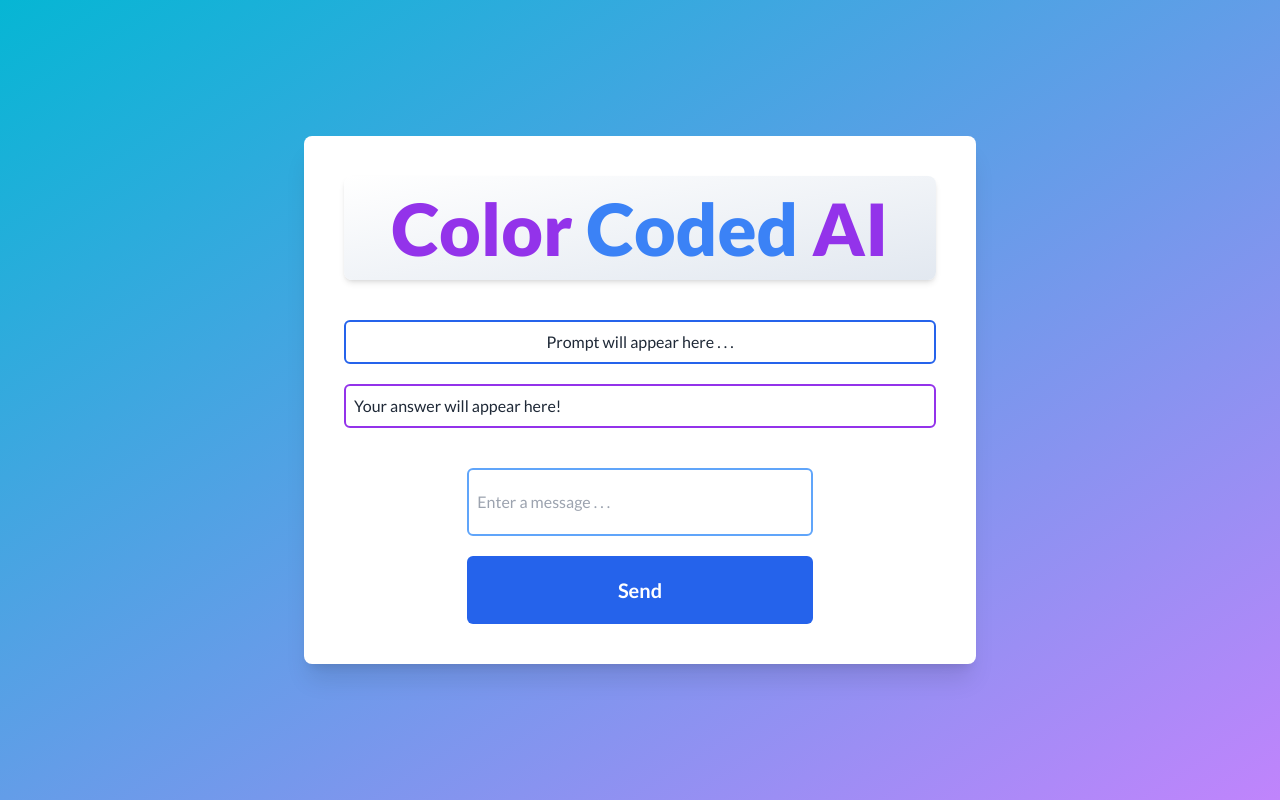
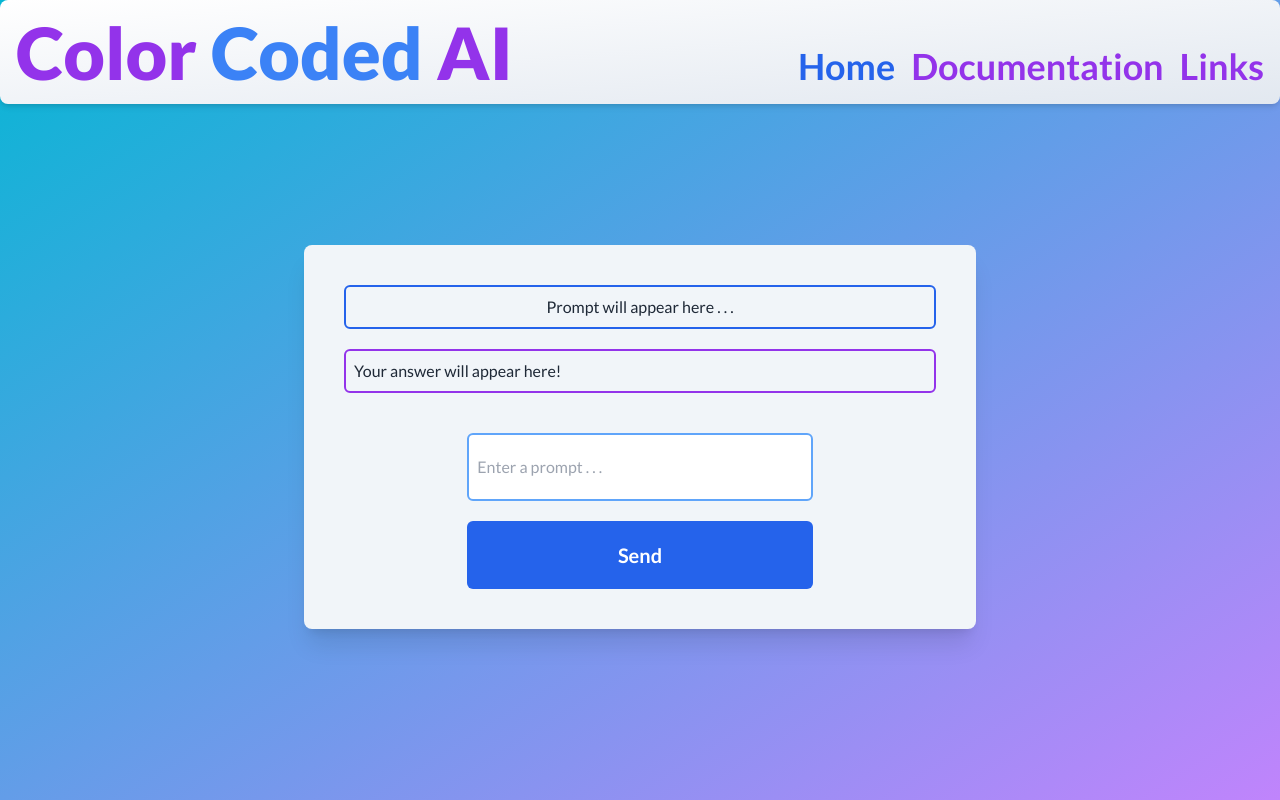
Before and after one commit to GreeneGunnar14/django_openai_example_site, a Django app: page / in a window 1280 px wide. Run offline with Django 4.2, Linux system fonts and the light colour scheme.

Commit message:
add base template, modify index

```diff
--- a/chatapp/static/output.css
+++ b/chatapp/static/output.css
@@ -536,13 +536,81 @@ video {
   --tw-backdrop-sepia:  ;
 }
 
+.container{
+  width: 100%;
+}
+
+@media (min-width: 640px){
+  .container{
+    max-width: 640px;
+  }
+}
+
+@media (min-width: 768px){
+  .container{
+    max-width: 768px;
+  }
+}
+
+@media (min-width: 1024px){
+  .container{
+    max-width: 1024px;
+  }
+}
+
+@media (min-width: 1280px){
+  .container{
+    max-width: 1280px;
+  }
+}
+
+@media (min-width: 1536px){
+  .container{
+    max-width: 1536px;
+  }
+}
+
 .static{
   position: static;
+}
+
+.absolute{
+  position: absolute;
+}
+
+.sticky{
+  position: sticky;
+}
+
+.left-auto{
+  left: auto;
+}
+
+.right-auto{
+  right: auto;
+}
+
+.top-0{
+  top: 0px;
+}
+
+.m-auto{
+  margin: auto;
 }
 
 .mx-auto{
   margin-left: auto;
   margin-right: auto;
+}
+
+.my-auto{
+  margin-top: auto;
+  margin-bottom: auto;
+}
+
+.my-11{
+  margin-top: 2.75rem;
+  margin-bottom: 2.75rem;
 }
 
 .mb-10{
@@ -551,6 +619,14 @@ video {
 
 .mt-10{
   margin-top: 2.5rem;
+}
+
+.mt-11{
+  margin-top: 2.75rem;
+}
+
+.block{
+  display: block;
 }
 
 .flex{
@@ -565,16 +641,92 @@ video {
   height: 100vh;
 }
 
+.h-full{
+  height: 100%;
+}
+
+.h-max{
+  height: -moz-max-content;
+  height: max-content;
+}
+
+.h-96{
+  height: 24rem;
+}
+
+.h-5\/6{
+  height: 83.333333%;
+}
+
+.h-fit{
+  height: -moz-fit-content;
+  height: fit-content;
+}
+
+.h-auto{
+  height: auto;
+}
+
+.h-1\/6{
+  height: 16.666667%;
+}
+
 .max-h-48{
   max-height: 12rem;
+}
+
+.max-h-screen{
+  max-height: 100vh;
+}
+
+.max-h-fit{
+  max-height: -moz-fit-content;
+  max-height: fit-content;
+}
+
+.min-h-screen{
+  min-height: 100vh;
+}
+
+.min-h-full{
+  min-height: 100%;
+}
+
+.min-h-max{
+  min-height: -moz-max-content;
+  min-height: max-content;
 }
 
 .w-7\/12{
   width: 58.333333%;
 }
 
+.w-full{
+  width: 100%;
+}
+
+.w-screen{
+  width: 100vw;
+}
+
+.w-4\/5{
+  width: 80%;
+}
+
 .max-w-2xl{
   max-width: 42rem;
+}
+
+.max-w-screen-xl{
+  max-width: 1280px;
+}
+
+.max-w-screen-lg{
+  max-width: 1024px;
+}
+
+.flex-grow{
+  flex-grow: 1;
 }
 
 .border-spacing-4{
@@ -587,20 +739,48 @@ video {
   cursor: pointer;
 }
 
+.grid-cols-1{
+  grid-template-columns: repeat(1, minmax(0, 1fr));
+}
+
 .grid-rows-2{
   grid-template-rows: repeat(2, minmax(0, 1fr));
+}
+
+.grid-rows-1{
+  grid-template-rows: repeat(1, minmax(0, 1fr));
+}
+
+.flex-row{
+  flex-direction: row;
 }
 
 .flex-col{
   flex-direction: column;
 }
 
+.items-baseline{
+  align-items: baseline;
+}
+
+.justify-end{
+  justify-content: flex-end;
+}
+
 .justify-center{
   justify-content: center;
 }
 
+.justify-between{
+  justify-content: space-between;
+}
+
 .gap-5{
   gap: 1.25rem;
+}
+
+.gap-4{
+  gap: 1rem;
 }
 
 .overflow-y-scroll{
@@ -642,6 +822,16 @@ video {
 .bg-white{
   --tw-bg-opacity: 1;
   background-color: rgb(255 255 255 / var(--tw-bg-opacity));
+}
+
+.bg-slate-100{
+  --tw-bg-opacity: 1;
+  background-color: rgb(241 245 249 / var(--tw-bg-opacity));
+}
+
+.bg-slate-200{
+  --tw-bg-opacity: 1;
+  background-color: rgb(226 232 240 / var(--tw-bg-opacity));
 }
 
 .bg-gradient-to-br{
@@ -688,6 +878,14 @@ video {
   text-align: center;
 }
 
+.align-baseline{
+  vertical-align: baseline;
+}
+
+.align-middle{
+  vertical-align: middle;
+}
+
 .font-lato{
   font-family: Lato, sans-serif;
 }
@@ -702,12 +900,36 @@ video {
   line-height: 1.75rem;
 }
 
+.text-lg{
+  font-size: 1.125rem;
+  line-height: 1.75rem;
+}
+
+.text-3xl{
+  font-size: 1.875rem;
+  line-height: 2.25rem;
+}
+
+.text-5xl{
+  font-size: 3rem;
+  line-height: 1;
+}
+
+.text-4xl{
+  font-size: 2.25rem;
+  line-height: 2.5rem;
+}
+
 .font-black{
   font-weight: 900;
 }
 
 .font-semibold{
   font-weight: 600;
+}
+
+.font-bold{
+  font-weight: 700;
 }
 
 .text-blue-500{
@@ -730,6 +952,26 @@ video {
   color: rgb(255 255 255 / var(--tw-text-opacity));
 }
 
+.text-cyan-600{
+  --tw-text-opacity: 1;
+  color: rgb(8 145 178 / var(--tw-text-opacity));
+}
+
+.text-blue-600{
+  --tw-text-opacity: 1;
+  color: rgb(37 99 235 / var(--tw-text-opacity));
+}
+
+.text-blue-400{
+  --tw-text-opacity: 1;
+  color: rgb(96 165 250 / var(--tw-text-opacity));
+}
+
+.text-purple-800{
+  --tw-text-opacity: 1;
+  color: rgb(107 33 168 / var(--tw-text-opacity));
+}
+
 .shadow-md{
   --tw-shadow: 0 4px 6px -1px rgb(0 0 0 / 0.1), 0 2px 4px -2px rgb(0 0 0 / 0.1);
   --tw-shadow-colored: 0 4px 6px -1px var(--tw-shadow-color), 0 2px 4px -2px var(--tw-shadow-color);
@@ -742,7 +984,21 @@ video {
   box-shadow: var(--tw-ring-offset-shadow, 0 0 #0000), var(--tw-ring-shadow, 0 0 #0000), var(--tw-shadow);
 }
 
+.hover\:cursor-pointer:hover{
+  cursor: pointer;
+}
+
 .hover\:bg-blue-500:hover{
   --tw-bg-opacity: 1;
   background-color: rgb(59 130 246 / var(--tw-bg-opacity));
 }
+
+.hover\:text-purple-800:hover{
+  --tw-text-opacity: 1;
+  color: rgb(107 33 168 / var(--tw-text-opacity));
+}
+
+.active\:text-blue-600:active{
+  --tw-text-opacity: 1;
+  color: rgb(37 99 235 / var(--tw-text-opacity));
+}
--- /dev/null
+++ b/chatapp/templates/chatapp/base.html
@@ -0,0 +1,24 @@
+<!DOCTYPE html>
+<html lang="en" class="h-full">
+<head>
+  {% load static %}
+  <meta charset="UTF-8">
+  <meta name="viewport" content="width=device-width, initial-scale=1.0">
+  <title>Color Coded AI</title>
+  <link rel="shortcut icon" href="{% static 'images/favicon.ico' %}" type="image/x-icon">
+  <link rel="stylesheet" href="{% static 'output.css' %}">
+</head>
+<body class="min-h-screen bg-gradient-to-br from-cyan-500 to-purple-400 font-lato h-full">
+  <div class="max-w-screen-xl mx-auto min-h-screen h-full">
+    <header class="sticky top-0 flex flex-row justify-between rounded-lg bg-gradient-to-br from-white to-slate-200 shadow-md items-baseline">
+      <h1 class="p-4 text-7xl font-black text-purple-600">Color <span class="text-blue-500">Coded</span> AI</h1>
+      <nav class="p-4 flex gap-4 text-4xl">
+        {% for link in nav_links %}
+        <a href="{{ link.name }}" class="h-fit font-bold {{ link.color }} hover:cursor-pointer hover:text-purple-800">{{ link.name }}</a>
+        {% endfor %}
+      </nav>
+    </header>
+    {% block content %}{% endblock %}
+  </div>
+</body>
+</html>
--- a/chatapp/templates/chatapp/index.html
+++ b/chatapp/templates/chatapp/index.html
@@ -1,25 +1,17 @@
-<!DOCTYPE html>
-<html lang="en">
-<head>
-  {% load static %}
-  <meta charset="UTF-8">
-  <meta name="viewport" content="width=device-width, initial-scale=1.0">
-  <title>Color Coded AI</title>
-  <link rel="shortcut icon" href="{% static 'images/favicon.ico' %}" type="image/x-icon">
-  <link rel="stylesheet" href="{% static 'output.css' %}">
-</head>
-<body class="flex flex-col justify-center h-screen max-w-2xl mx-auto bg-gradient-to-br from-cyan-500 to-purple-400 font-lato">
-  <section class="card rounded-lg bg-white p-10 shadow-xl">
-    <h1 class="text-center p-4 text-7xl font-black mb-10 text-purple-600 rounded-lg bg-gradient-to-br from-white to-slate-200 shadow-md">Color <span class="text-blue-500">Coded</span> AI</h1>
+{% extends 'chatapp/base.html' %}
+
+{% block content %}
+<div class="card_box max-w-2xl mx-auto flex flex-col justify-center h-5/6">
+  <div class="card rounded-lg bg-slate-100 p-10 shadow-xl max-h-fit">
     <section class="output text-gray-800 flex flex-col justify-center gap-5">
       <div class="prompt border-spacing-4 border-blue-600 border-2 text-center p-2 rounded-md">{{ prompt }}</div>
       <div class="response border-spacing-4 border-purple-600 border-2 p-2 rounded-md max-h-48 overflow-y-scroll">{{ response|safe }}</div>
     </section>
     <form action="" method="post" class="grid grid-rows-2 w-7/12 gap-5 mt-10 mx-auto">
-      <input class="border-blue-400 border-2 rounded-md p-2" type="text" name="prompt" id="prompt" maxlength="100" placeholder="Enter a message . . . ">
+      <input class="border-blue-400 border-2 rounded-md p-2" type="text" name="prompt" id="prompt" maxlength="100" placeholder="Enter a prompt . . . ">
       <input class="p-5 rounded-md text-white text-xl font-semibold bg-blue-600 hover:bg-blue-500 cursor-pointer" type="submit" value="Send">
       {% csrf_token %}
     </form>
-  </section>
-</body>
-</html>
+  </div>
+</div>
+{% endblock %}
--- a/chatapp/views.py
+++ b/chatapp/views.py
@@ -1,8 +1,18 @@
 import os
 import openai
 
+from copy import deepcopy
+
 from django.shortcuts import render
 from openai_chatter.settings import API_KEY
+
+TEXT_PURP = 'text-purple-600'
+
+nav_dicts = [
+  {'name': 'Home', 'color': TEXT_PURP},
+  {'name': 'Documentation', 'color': TEXT_PURP},
+  {'name': 'Links', 'color': TEXT_PURP}
+]
 
 # Create your views here.
 def index(request):
@@ -24,4 +34,6 @@ def index(request):
     prompt = "Prompt will appear here . . . "
     response = "Your answer will appear here!"
     display = "display: hidden;"
-  return render(request, 'chatapp/index.html', {"prompt": prompt, "response": response, "display": display})
+  links = deepcopy(nav_dicts)
+  links[0]['color'] = 'text-blue-600'
+  return render(request, 'chatapp/index.html', {"prompt": prompt, "response": response, "display": display, "nav_links": links})
```
